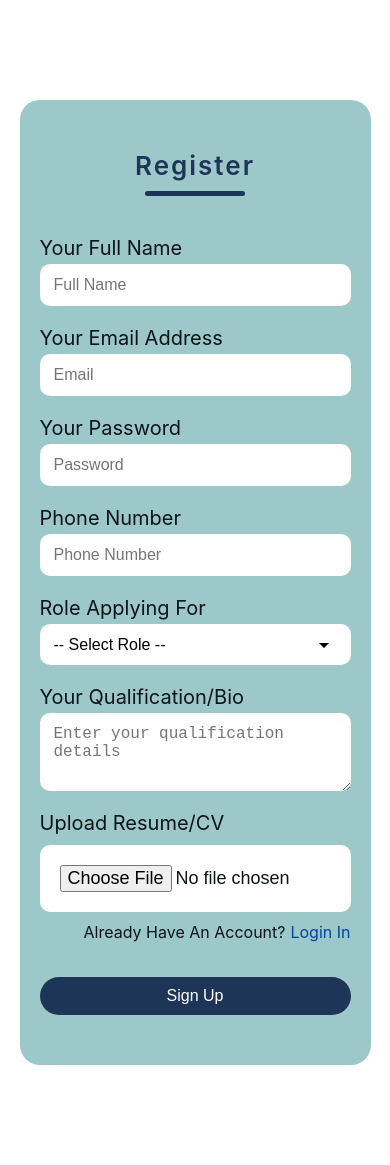
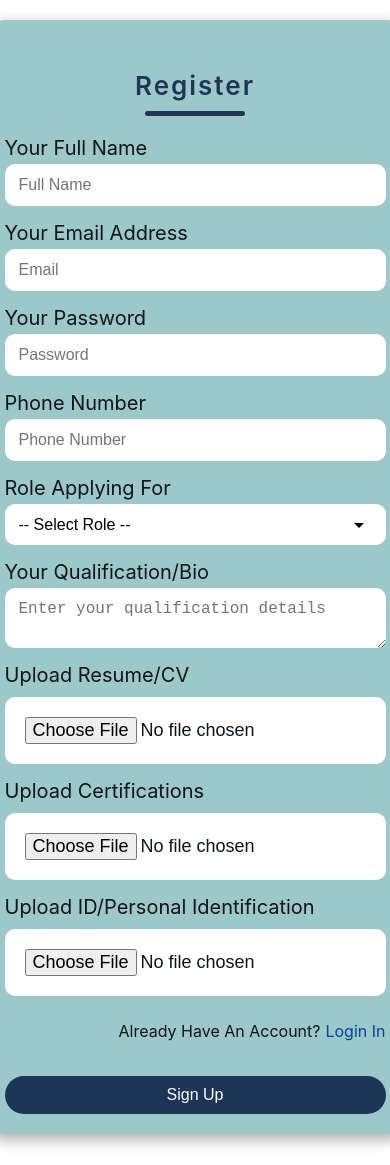
Before and after one commit to nolhu1/adollarclassproject, a React (Create React App) app: page /signup in a window 390 px wide. Built offline with nearby package versions, Linux system fonts and the light colour scheme.

Commit message:
Optimize signup form (updated JSX, CSS, and educator image)

```diff
--- a/src/Components/SignUpForm/SignUpForm.css
+++ b/src/Components/SignUpForm/SignUpForm.css
@@ -1,14 +1,37 @@
 .container {
-    display: flex;
-    flex-direction: column;
-    margin: 100px auto 100px auto;
     background-color: #9dc8c9;
     padding: 20px;
-    padding-bottom: 50px;
-    max-width: 700px;
-    width: 90%;
+    flex: 1 1 600px;
     border-radius: 20px;
+    box-shadow: 0 5px 15px rgba(0, 0, 0, 0.35);
     box-sizing: border-box;
+    z-index: 10;
+}
+
+.main-container {
+    display: flex;
+    justify-content: center;
+    gap: 20px;
+    max-width: 1200px;
+    margin: 0 auto;
+    padding: 20px;
+}
+
+.right-pic {
+    flex: 1 1 450px;
+    display: flex;
+    justify-content: center;
+    align-items: center;
+}
+
+.right-pic img {
+    max-width: 100%;
+    height: auto;
+    border-radius: 0 20px 20px 0;
+    box-shadow: 0 5px 15px rgba(0, 0, 0, 0.35);
+    border: 5px solid #1d3557;
+    object-fit: cover;
+    margin-right: 40px;
 }
 
 .header {
@@ -36,9 +59,9 @@
 }
 
 .inputs {
-    margin: 40px auto 0 auto;
+    margin: 20px auto 0 auto;
     width: 100%;
-    max-width: 500px;
+    max-width: 550px;
 }
 
 .inputs>label {
@@ -46,6 +69,7 @@
     color: #0D141A;
     font-weight: 400;
     margin-bottom: 10px;
+
 }
 
 .inputs>input {
@@ -57,13 +81,40 @@
     padding: 15px 18px;
     font-size: 18px;
     box-sizing: border-box;
-    margin-bottom: 20px;
     margin-top: 4px;
+    margin-bottom: 15px;
+}
+
+.inputs>input,
+.dropdown>select,
+.bio>input,
+.resume>input,
+.certifications>input,
+.identity>input {
+    display: block;
+    width: 100%;
+    border-radius: 10px;
+    outline: none;
+    border: none;
+    padding: 15px 18px;
+    font-size: 18px;
+    box-sizing: border-box;
+    margin-top: 4px;
+    margin-bottom: 15px;
+}
+
+.error {
+    color: #e63946;
+    font-size: 0.85rem;
+    font-weight: 600;
+    display: block;
+    margin-top: -13px;
+    margin-bottom: 10px;
 }
 
 .dropdown {
     width: 100%;
-    margin-bottom: 20px;
+    margin-bottom: 15px;
 }
 
 .dropdown>label {
@@ -93,7 +144,7 @@
 .bio {
     display: flex;
     flex-direction: column;
-    margin-bottom: 20px;
+    margin-bottom: 15px;
 }
 
 .bio>label {
@@ -124,6 +175,7 @@
     flex-direction: column;
     color: #0D141A;
     font-weight: 400;
+    margin-bottom: 15px;
 }
 
 .resume-input input[type="file"] {
@@ -165,6 +217,62 @@
     outline: none;
 }
 
+.certifications {
+    display: flex;
+    flex-direction: column;
+
+}
+
+.certifications>label {
+    font-size: 20px;
+    color: #0D141A;
+    font-weight: 400;
+}
+
+.certification-input {
+    background-color: #ffffff;
+    padding: 20px;
+    border-radius: 10px;
+    margin: 10px 0;
+    display: flex;
+    flex-direction: column;
+    color: #0D141A;
+    font-weight: 400;
+    margin-bottom: 15px;
+}
+
+.certification-input input[type="file"] {
+    font-size: 18px;
+}
+
+.identity {
+    display: flex;
+    flex-direction: column;
+
+}
+
+.identity>label {
+    font-size: 20px;
+    color: #0D141A;
+    font-weight: 400;
+}
+
+.id-card-input {
+    background-color: #ffffff;
+    padding: 20px;
+    border-radius: 10px;
+    margin: 10px 0;
+    display: flex;
+    flex-direction: column;
+    color: #0D141A;
+    font-weight: 400;
+    margin-bottom: 15px;
+}
+
+.id-card-input input[type="file"] {
+    font-size: 18px;
+}
+
 
 @media (max-width: 480px) {
     .text {
@@ -178,6 +286,19 @@
         padding: 12px 14px;
     }
 
+    .main-container {
+        flex-direction: column;
+        align-items: center;
+    }
+
+    .right-pic {
+        display: none;
+    }
+
+    .right-pic img {
+        display: none;
+    }
+
     .btn {
         font-size: 16px;
         padding: 10px 14px;
--- a/src/Components/SignUpForm/SignUpForm.jsx
+++ b/src/Components/SignUpForm/SignUpForm.jsx
@@ -1,80 +1,134 @@
 import React, { useState } from 'react'
 import './SignUpForm.css'
+import educatorImg from './Image/educator.jpg';
 
 const SignUpForm = () => {
-
     const [FormData, setFormData] = useState({
         username: '',
         email: '',
         password: '',
+        phone: '',
         role: '',
         bio: '',
         resume: '',
-    })
+        certifications: '',
+        identity: ''
+    });
 
-    const [Errors, setErrors] = useState({})
+    const [Errors, setErrors] = useState({});
 
     const handleChange = (e) => {
-        const { name, value, file } = e.target;
+        const { name, value, files } = e.target;
         setFormData({
             ...FormData,
-            [name]: file ? file[0] : value
+            [name]: files ? files[0] : value
         });
+    };
+
+    const handleBlur = (e) => {
+        const { name, value } = e.target;
+        let error = "";
+
+        if (name === "username" && !value.trim()) {
+            error = "username is required";
+        }
+        if (name === "email") {
+            if (!value.trim()) {
+                error = "email is required";
+            } else if (!/\S+@\S+\.\S+/.test(value)) {
+                error = "email is not valid";
+            }
+        }
+        if (name === "password") {
+            if (!value.trim()) {
+                error = "password is required";
+            } else if (value.length < 6) {
+                error = "password should be at least 6 char";
+            }
+        }
+        if (name === "phone") {
+            if (!value.trim()) {
+                error = "Phone number is required";
+            } else if (!/^\d{10}$/.test(value)) {
+                error = "Phone number must be 10 digits";
+            }
+        }
+        if (name === "role" && !value.trim()) {
+            error = "Please select a role";
+        }
+        if (name === "bio" && !value.trim()) {
+            error = "Qualification/Bio is required";
+        }
+        if (name === "resume") {
+            if (!FormData.resume) {
+                error = "Please upload your resume/CV";
+            } else if (FormData.resume.type !== "application/pdf") {
+                error = "Resume must be a PDF file";
+            }
+        }
+        if (name === "certifications" && !FormData.certifications) {
+            error = "Please upload your certifications";
+        }
+        if (name === "identity" && !FormData.identity) {
+            error = "Please upload your government issued ID card";
         }
 
+        setErrors({
+            ...Errors,
+            [name]: error
+        });
+    };
+
     const handleSubmit = (e) => {
-        e.preventDefault()
-        const ValidationErrors = {}
+        e.preventDefault();
+        const ValidationErrors = {};
+
         if (!FormData.username.trim()) {
-            ValidationErrors.username = "username is required"
+            ValidationErrors.username = "username is required";
         }
-
         if (!FormData.email.trim()) {
-            ValidationErrors.email = "email is required"
+            ValidationErrors.email = "email is required";
         } else if (!/\S+@\S+\.\S+/.test(FormData.email)) {
-            ValidationErrors.email = "email is not valid"
+            ValidationErrors.email = "email is not valid";
         }
-
         if (!FormData.password.trim()) {
-            ValidationErrors.password = "password is required"
+            ValidationErrors.password = "password is required";
         } else if (FormData.password.length < 6) {
-            ValidationErrors.password = "password should be at least 6 char"
+            ValidationErrors.password = "password should be at least 6 char";
         }
-
         if (!FormData.phone.trim()) {
             ValidationErrors.phone = "Phone number is required";
         } else if (!/^\d{10}$/.test(FormData.phone)) {
             ValidationErrors.phone = "Phone number must be 10 digits";
         }
-
         if (!FormData.role.trim()) {
             ValidationErrors.role = "Please select a role";
         }
-
         if (!FormData.bio.trim()) {
             ValidationErrors.bio = "Qualification/Bio is required";
         }
-
         if (!FormData.resume) {
             ValidationErrors.resume = "Please upload your resume/CV";
         } else if (FormData.resume.type !== "application/pdf") {
             ValidationErrors.resume = "Resume must be a PDF file";
         }
+        if (!FormData.certifications) {
+            ValidationErrors.certifications = "Please upload your certifications";
+        }
+        if (!FormData.identity) {
+            ValidationErrors.identity = "Please upload your government issued ID card";
+        }
 
-
-
-        setErrors(ValidationErrors)
+        setErrors(ValidationErrors);
 
         if (Object.keys(ValidationErrors).length === 0) {
-            alert("Form Submitted successfully")
+            alert("Form Submitted successfully");
         }
-
-        console.log("Submitted Form Data:", FormData);
-    }
-
+    };
 
     return (
         <form onSubmit={handleSubmit}>
+            <div className='main-container'>
                 <div className='container'>
                     <div className='header'>
                         <div className='text'>Register</div>
@@ -82,55 +136,130 @@ const SignUpForm = () => {
                     </div>
 
                     <div className='inputs'>
+                        <label>Your Full Name </label>
+                        <input
+                            name='username'
+                            type='text'
+                            placeholder='Full Name'
+                            onChange={handleChange}
+                            onBlur={handleBlur}
+                        />
 
-                    <label>Your Full Name</label>
-                    <input name='username' type='text' placeholder='Full Name' required onChange={handleChange} />
-
+                        {Errors.username && <span className="error">{Errors.username}</span>}
                         <label>Your Email Address</label>
-                    <input name='email' type='email' placeholder='Email' required onChange={handleChange} />
+                        <input
+                            name='email'
+                            type='email'
+                            placeholder='Email'
+                            onChange={handleChange}
+                            onBlur={handleBlur}
+                        />
+                        {Errors.email && <span className="error">{Errors.email}</span>}
 
                         <label>Your Password</label>
-                    <input name='password' type='password' placeholder='Password' required onChange={handleChange} />
+                        <input
+                            name='password'
+                            type='password'
+                            placeholder='Password'
+                            onChange={handleChange}
+                            onBlur={handleBlur}
+                        />
+                        {Errors.password && <span className="error">{Errors.password}</span>}
 
                         <label>Phone Number</label>
-                    <input name='phone' type='text' placeholder='Phone Number' required onChange={handleChange} />
+                        <input
+                            name='phone'
+                            type='text'
+                            placeholder='Phone Number'
+                            onChange={handleChange}
+                            onBlur={handleBlur}
+                        />
+                        {Errors.phone && <span className="error">{Errors.phone}</span>}
 
                         <div className='dropdown'>
                             <label>Role Applying For</label>
-                        <select name='role' required onChange={handleChange} >
+                            <select
+                                name='role'
+                                onChange={handleChange}
+                                onBlur={handleBlur}
+                            >
                                 <option value="">-- Select Role --</option>
                                 <option value="educator">Educator</option>
                                 <option value="mentor">Mentor</option>
                                 <option value="counselor">Counselor</option>
                             </select>
+
                         </div>
-
+                        {Errors.role && <span className="error">{Errors.role}</span>}
                         <div className='bio'>
                             <label>Your Qualification/Bio</label>
+                            <textarea
+                                name='bio'
+                                rows="2"
+                                placeholder="Enter your qualification details"
+                                onChange={handleChange}
+                                onBlur={handleBlur}
+                            />
 
-                        <textarea
-                            name='qualification-bio'
-                            rows="3"
-                            placeholder="Enter your qualification details"
-                            required
-                            onChange={handleChange}
-                        />
                         </div>
-
+                        {Errors.bio && <span className="error">{Errors.bio}</span>}
 
                         <div className='resume'>
                             <label>Upload Resume/CV</label>
                             <div className='resume-input'>
-                            <input type='file' name='resume' accept='application/pdf' required onChange={handleChange} />
+                                <input
+                                    type='file'
+                                    name='resume'
+                                    accept='application/pdf'
+                                    onChange={handleChange}
+                                    onBlur={handleBlur}
+                                />
+
+                            </div>
+                        </div>
+                        {Errors.resume && <span className="error">{Errors.resume}</span>}
+
+                        <div className="certifications">
+                            <label>Upload Certifications</label>
+                            <div className='certification-input'>
+                                <input
+                                    type='file'
+                                    accept=".pdf,.png,.jpg,.jpeg"
+                                    name='certifications'
+                                    onChange={handleChange}
+                                    onBlur={handleBlur}
+                                />
+
+                            </div>
+                        </div>
+                        {Errors.certifications && <span className="error">{Errors.certifications}</span>}
+
+                        <div className="identity">
+                            <label>Upload ID/Personal Identification</label>
+                            <div className='id-card-input'>
+                                <input
+                                    type='file'
+                                    accept=".pdf,.png,.jpg,.jpeg"
+                                    name='identity'
+                                    onChange={handleChange}
+                                    onBlur={handleBlur}
+                                />
+
+                            </div>
+                        </div>
+                        {Errors.identity && <span className="error">{Errors.identity}</span>}
+
+                        <div className='have-account'>
+                            Already Have An Account? <span>Login In</span>
+                        </div>
+
+                        <button type="submit" className='btn'>Sign Up</button>
                     </div>
                 </div>
 
-                    <div className='have-account'>Already Have An Account? <span>Login In</span></div>
-
-                    <button type="submit" className='btn'>Sign Up</button>
-
+                <div className="right-pic">
+                    <img src={educatorImg} alt="Educator" />
                 </div>
-
             </div>
         </form>
     )
```
Also changed, not shown: 1 other file (tests, documents, lock files or other folders). Lines whose indentation alone changed are shown as unchanged.
